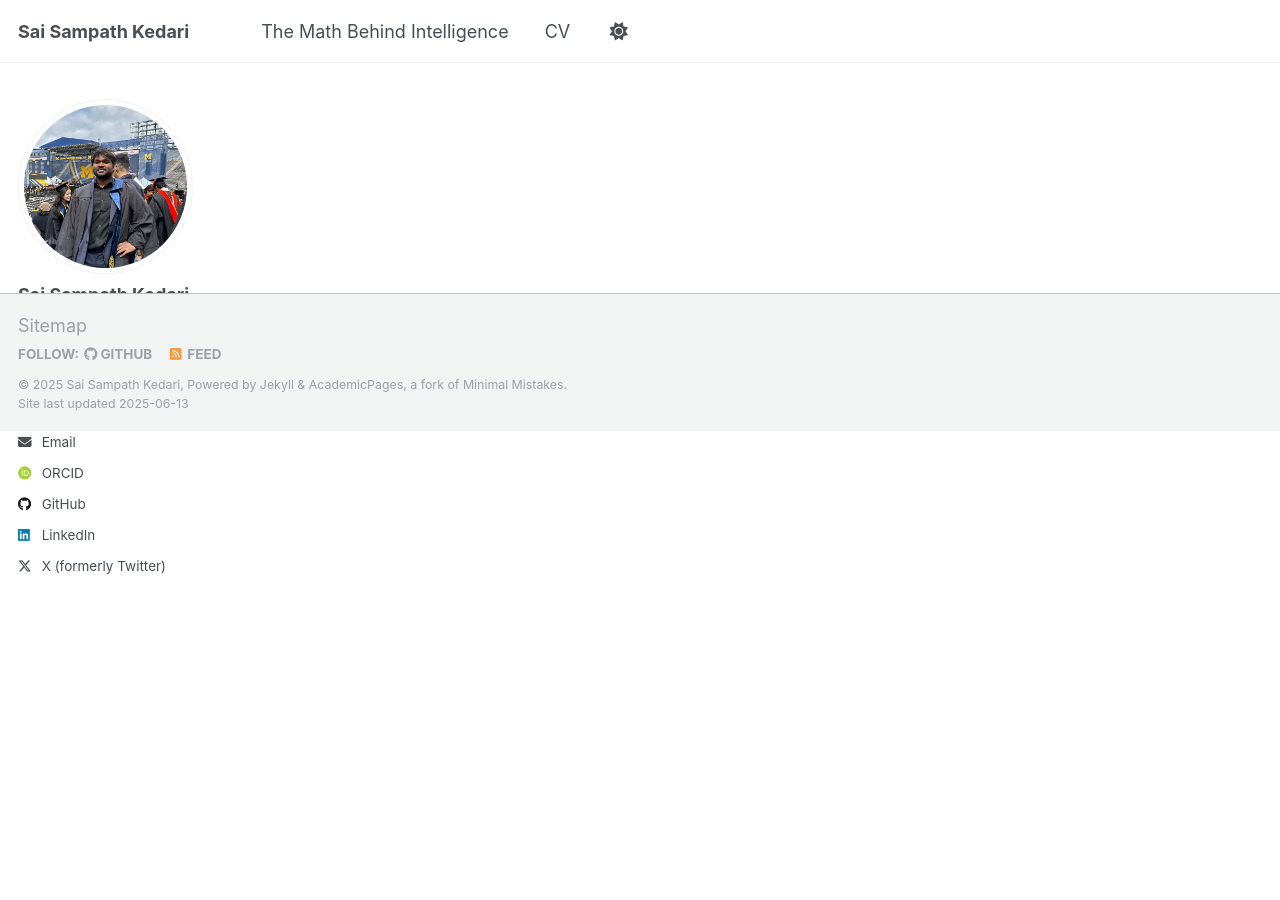
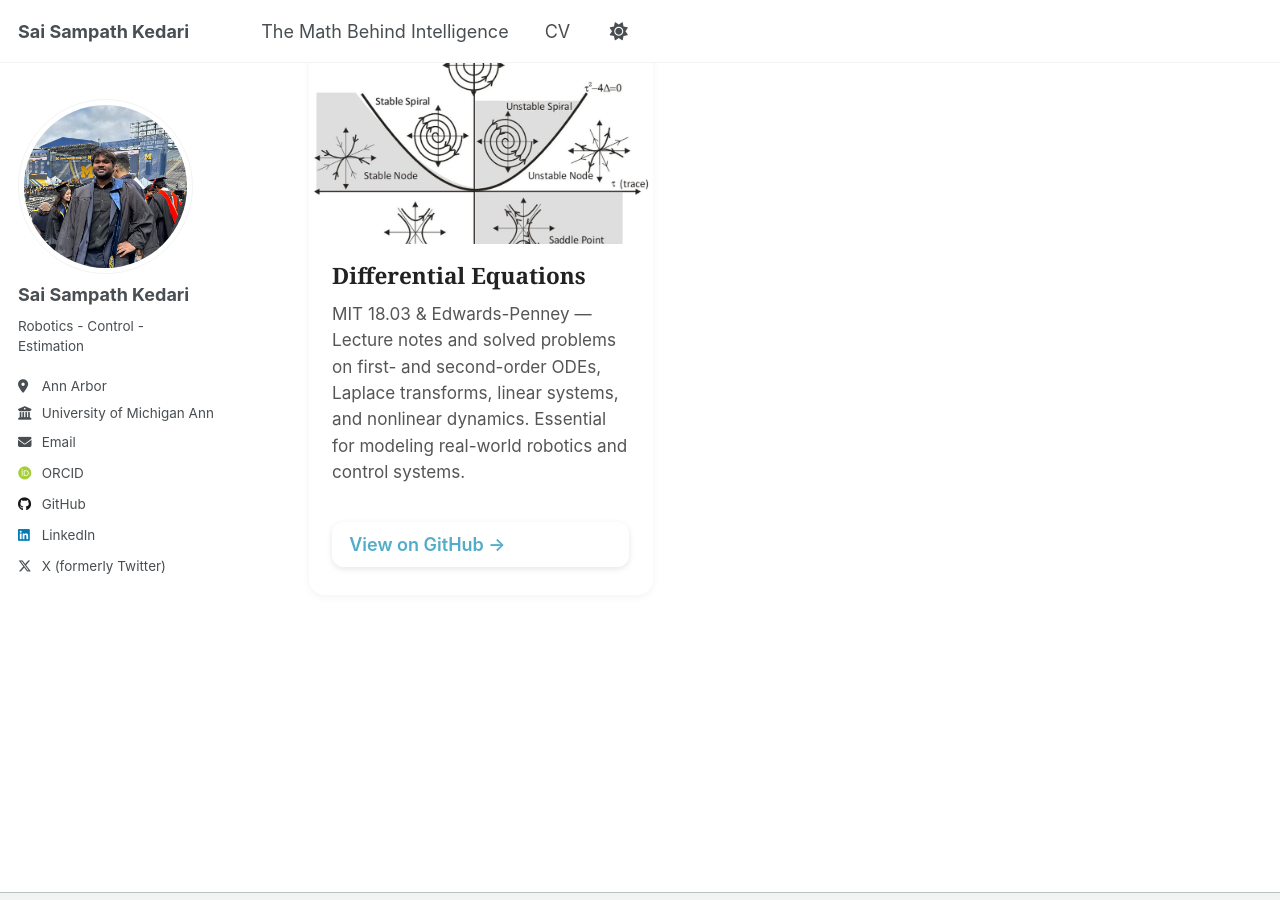
Before and after one commit to SaiSampathKedari/SaiSampathKedari.github.io, a Jekyll site: the page built from _pages/math.html, in a window 1280 px wide and 900 px high, scrolled down 2020 px. Built offline with Jekyll 4.4.1, drawn with Linux system fonts in a browser that asks for light colours; some web fonts are replaced.

Commit message:
Add Differential Equations repo to math page

```diff
--- a/_pages/math.html
+++ b/_pages/math.html
@@ -68,6 +68,14 @@
       </div>
     </div>
 
+    <div class="math-tile">
+      <img src="{{ '/images/Differential-Equations.png' | relative_url }}" alt="Cover for Differential Equations">
+      <div class="math-content">
+        <h3>Differential Equations</h3>
+        <p>MIT 18.03 & Edwards-Penney — Lecture notes and solved problems on first- and second-order ODEs, Laplace transforms, linear systems, and nonlinear dynamics. Essential for modeling real-world robotics and control systems.</p>
+        <a href="https://github.com/SaiSampathKedari/Differential-Equations" target="_blank">View on GitHub →</a>
+      </div>
+    </div>
   </div>
 </section>
 
```
